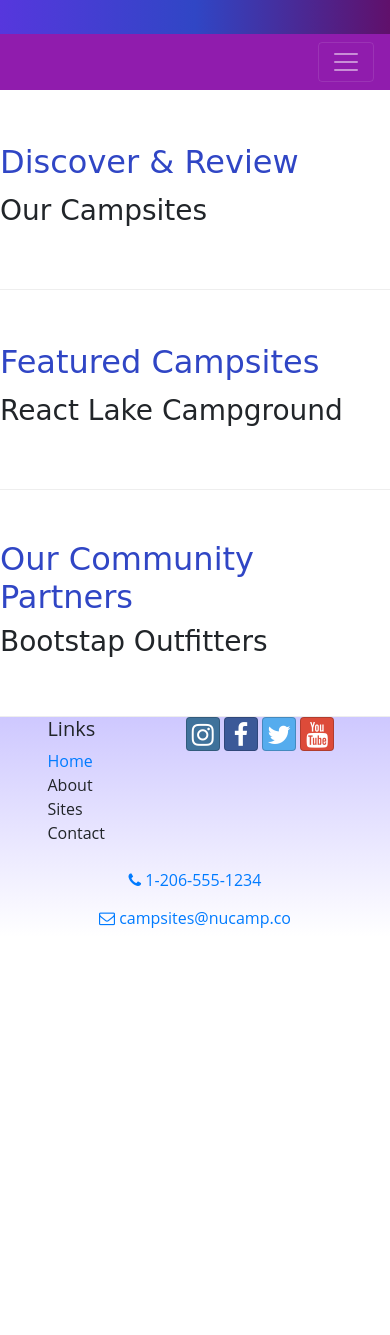
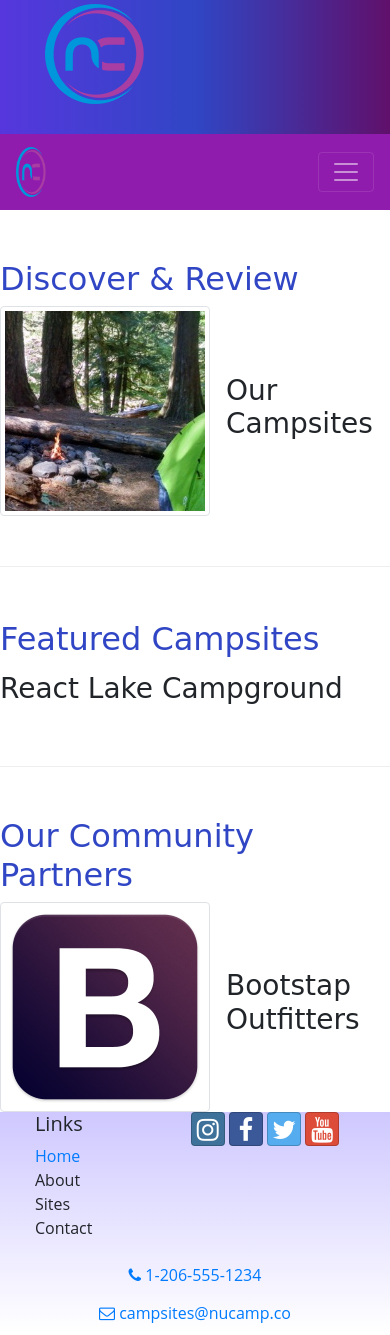
Before and after one commit to Mykej/Bootstrapnucampsite, a website: page index.html in a window 390 px wide. Shown: the part 167-1502 px from the top of the page. Before the commit the page ends 1104 px from the top, so only its background shows below. Drawn offline with nearby package versions, Linux system fonts and the light colour scheme; a web font is replaced by a local one.

Commit message:
used bootstrap responsive image classes and media objects for layout, which helped position images around other elements properly

```diff
--- a/index.html
+++ b/index.html
@@ -24,14 +24,21 @@
             <h1>Nucamp</h1>
             <h2>a better way to camp</h2>
           </div>
+
+          <div class="col-d col-sm-3 col-md-2 align-self-center">
+            <img src="img/logo.png" class="img-fluid" />
+          </div>
         </div>
+
       </div>
 
     </header>
 
+
     <nav class="navbar navbar-expand-sm navbar-dark sticky-top">
       <div class="container">
-        <button class="navbar-toggler ml-auto" type="button" data-toggle="collapse" data-target="nucampNavbar">
+        <a class="navbar-brand" href="#"><img src="img/logo.png" height="50" width="30"/></a>
+        <button class="navbar-toggler" type="button" data-toggle="collapse" data-target="nucampNavbar">
           <span class="navbar-toggler-icon"></span>
         </button>
         <div class="collapse navbar-collapse" id="nucampNavbar">
@@ -49,9 +56,15 @@
       <div class="col-sm-4 order-sm-last col-md-3">
         <h2 class="text-sm-right">Discover & Review</h2>
       </div>
+
       <div class="col">
-        <h3>Our Campsites</h3>
-        <p class="d-none d-sm-block">Explore our growing database of curated campsites and leave your own reviews!</p>
+        <div class="media">
+          <img class="d-flex mr-3 img-thumbnail" src="img/breadcrumb-trail-thumb.jpg" alt="Breadcrumb Trail" />
+          <div class="media-body align-self-center">
+            <h3>Our Campsites</h3>
+            <p class="d-none d-sm-block">Explore our growing database of curated campsites and leave your own reviews!</p>
+          </div>
+        </div>
       </div>
     </div>
 
@@ -70,9 +83,14 @@
         <h2 class="text-sm-right">Our Community Partners</h2>
       </div>
       <div class="col">
-        <h3>Bootstap Outfitters</h3>
-        <p class="d-none d-sm-block">Bootstrap Outfitters supplies you with gear you need at prices you can't beat.</p>
-      </div>
+        <div class="media">
+          <img class="d-flex mr-3 img-thumbnail" src="img/bootstrap-thumb.png" alt="Bootstrap Outfitters" />
+          <div class="media-body align-self-center">
+            <h3>Bootstap Outfitters</h3>
+            <p class="d-none d-sm-block">Bootstrap Outfitters supplies you with gear you need at prices you can't beat.</p>
+          </div>
+        </div>
+
     </div>
 
     <footer class="site-footer">
```
Also changed, not shown: aboutus.html (+5 -0 lines), contactus.html (+5 -0 lines), img/bootstrap-thumb.png (added), img/breadcrumb-trail-thumb.jpg (added), img/breadcrumb-trail.jpg (added), img/chrome-river-thumb.jpg (added), img/chrome-river.jpg (added), img/logo.png (added), img/react-lake-thumb.jpg (added), img/react-lake.jpg (added), 1 other file.
